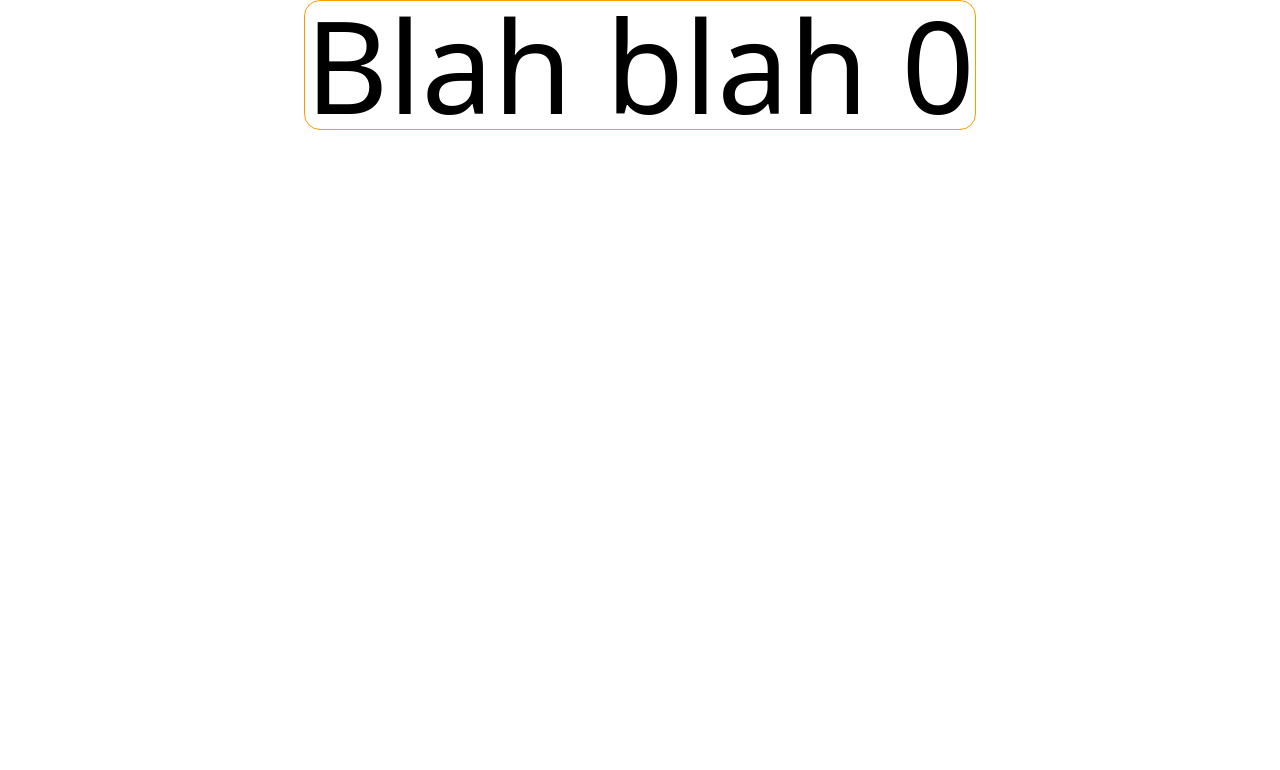
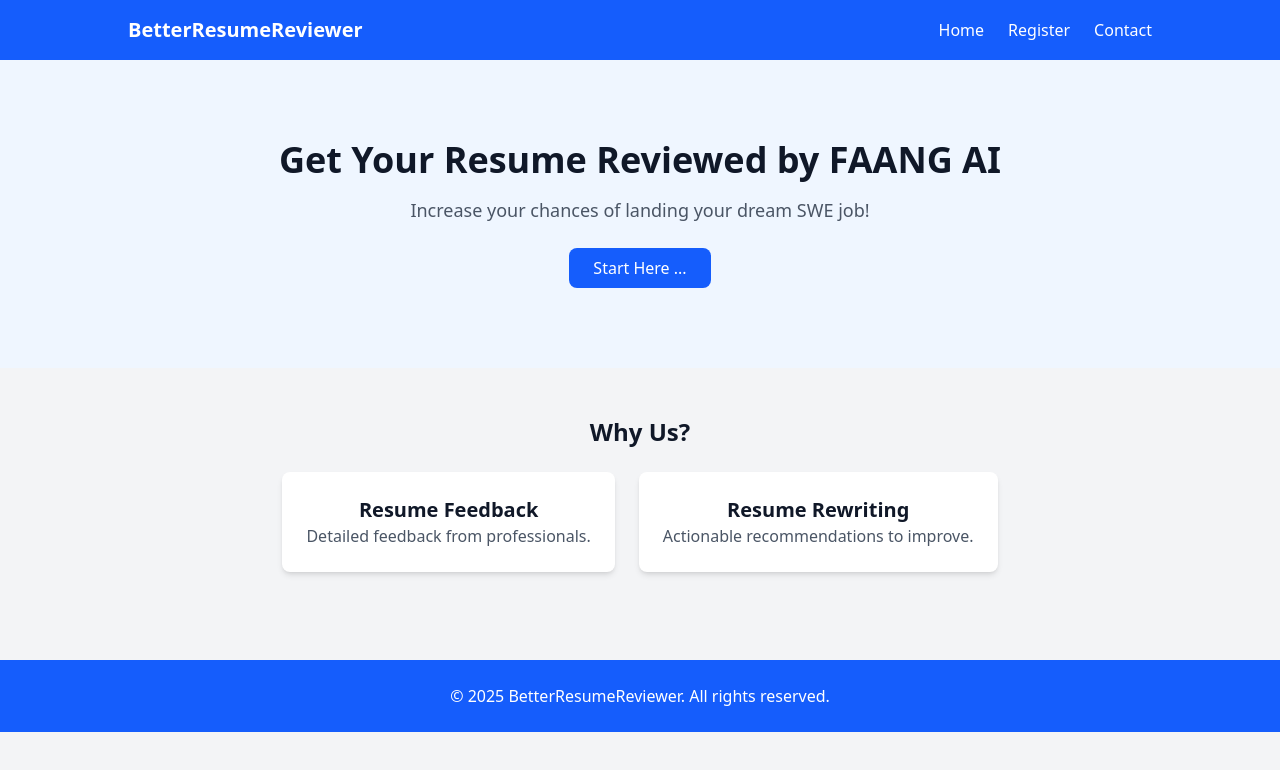
Before and after one commit to johannzhang168/BetterResumeReviewer, a React (Vite) app in the folder frontend/: page / in a window 1280 px wide. Shown: the top 770 px of the page. Built offline with nearby package versions, Linux system fonts and the light colour scheme.

Commit message:
feat: basic UI for homepage done

```diff
--- a/frontend/src/App.tsx
+++ b/frontend/src/App.tsx
@@ -1,14 +1,48 @@
-import { useState } from 'react'
+const App: React.FC = () => {
+  return (
+    <div className="min-h-screen bg-gray-100 text-gray-900">
+      {/* Navbar */}
+      <nav className="bg-blue-600 text-white p-4 shadow-lg">
+        <div className="max-w-5xl mx-auto flex justify-between items-center">
+          <h1 className="text-xl font-bold">BetterResumeReviewer</h1>
+          <ul className="flex space-x-6">
+            <li><a href="#" className="hover:underline">Home</a></li>
+            <li><a href="#" className="hover:underline">Register</a></li>
+            <li><a href="#" className="hover:underline">Contact</a></li>
+          </ul>
+        </div>
+      </nav>
 
+      {/* Hero Section */}
+      <header className="text-center py-20 bg-blue-50">
+        <h2 className="text-4xl font-extrabold">Get Your Resume Reviewed by FAANG AI</h2>
+        <p className="mt-4 text-lg text-gray-600">Increase your chances of landing your dream SWE job!</p>
+        <button className="mt-6 px-6 py-2 bg-blue-600 text-white rounded-lg hover:bg-blue-700">
+          Start Here ...
+        </button>
+      </header>
 
-const App: React.FC = () => {
-  const [count, setCount] = useState(0)
+      {/* Service Section */}
+      <section className="max-w-5xl mx-auto py-12">
+        <h3 className="text-2xl font-bold text-center">Why Us?</h3>
+        <div className="mt-6 flex flex-col md:flex-row justify-center gap-6">
+          <div className="p-6 bg-white shadow-md rounded-lg text-center">
+            <h4 className="text-xl font-semibold">Resume Feedback</h4>
+            <p className="text-gray-600">Detailed feedback from professionals.</p>
+          </div>
+          <div className="p-6 bg-white shadow-md rounded-lg text-center">
+            <h4 className="text-xl font-semibold">Resume Rewriting</h4>
+            <p className="text-gray-600">Actionable recommendations to improve.</p>
+          </div>
+        </div>
+      </section>
 
-  return (
-    <div className="flex justify-center">
-      <button className="text-9xl rounded-2xl border border-amber-500" onClick={() => setCount(count + 1)}> Blah blah {count}</button>
+      {/* Footer */}
+      <footer className="text-center py-6 bg-blue-600 text-white mt-10">
+        &copy; 2025 BetterResumeReviewer. All rights reserved.
+      </footer>
     </div>
-  )
-}
+  );
+};
 
-export default App
+export default App;
--- a/frontend/src/index.css
+++ b/frontend/src/index.css
@@ -3,3 +3,7 @@
 :root {
   font-family: system-ui, Avenir, Helvetica, Arial, sans-serif;
 }
+
+body {
+  background-color: #f8fafc;
+}
```
